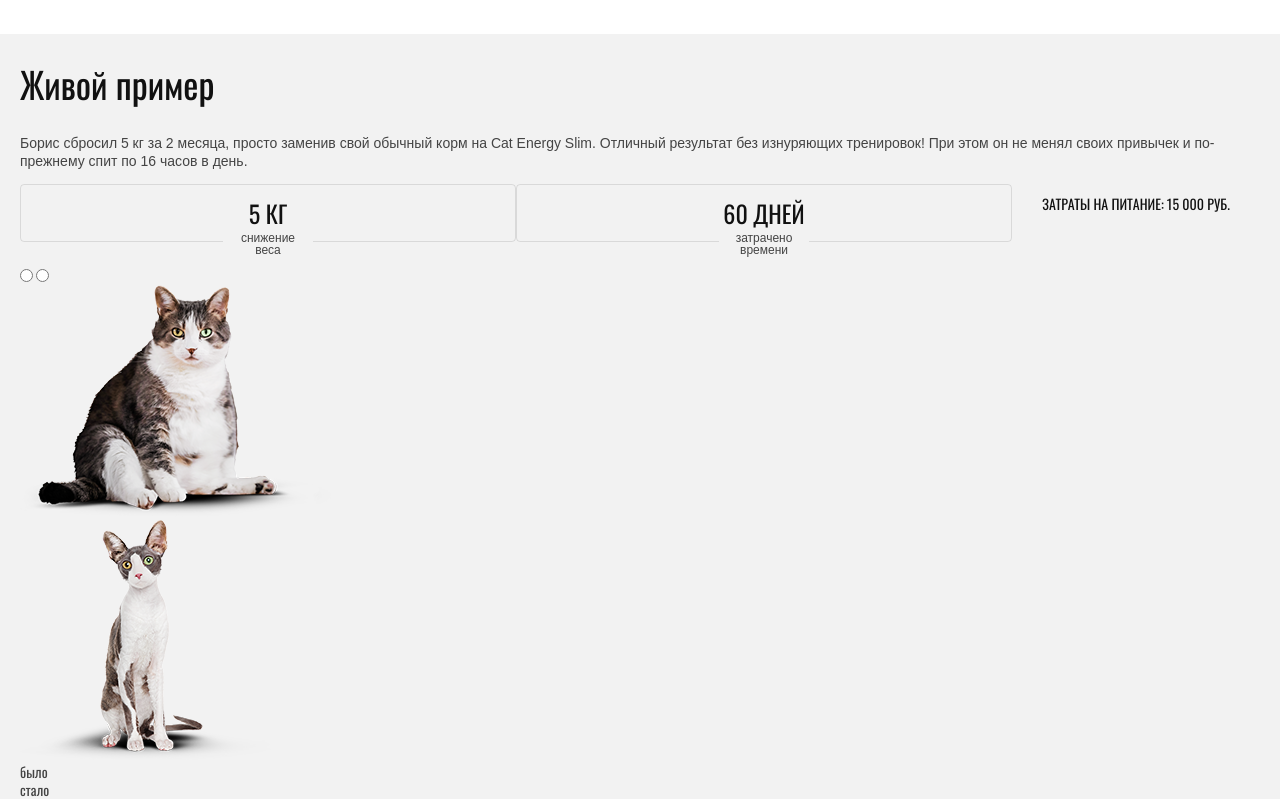
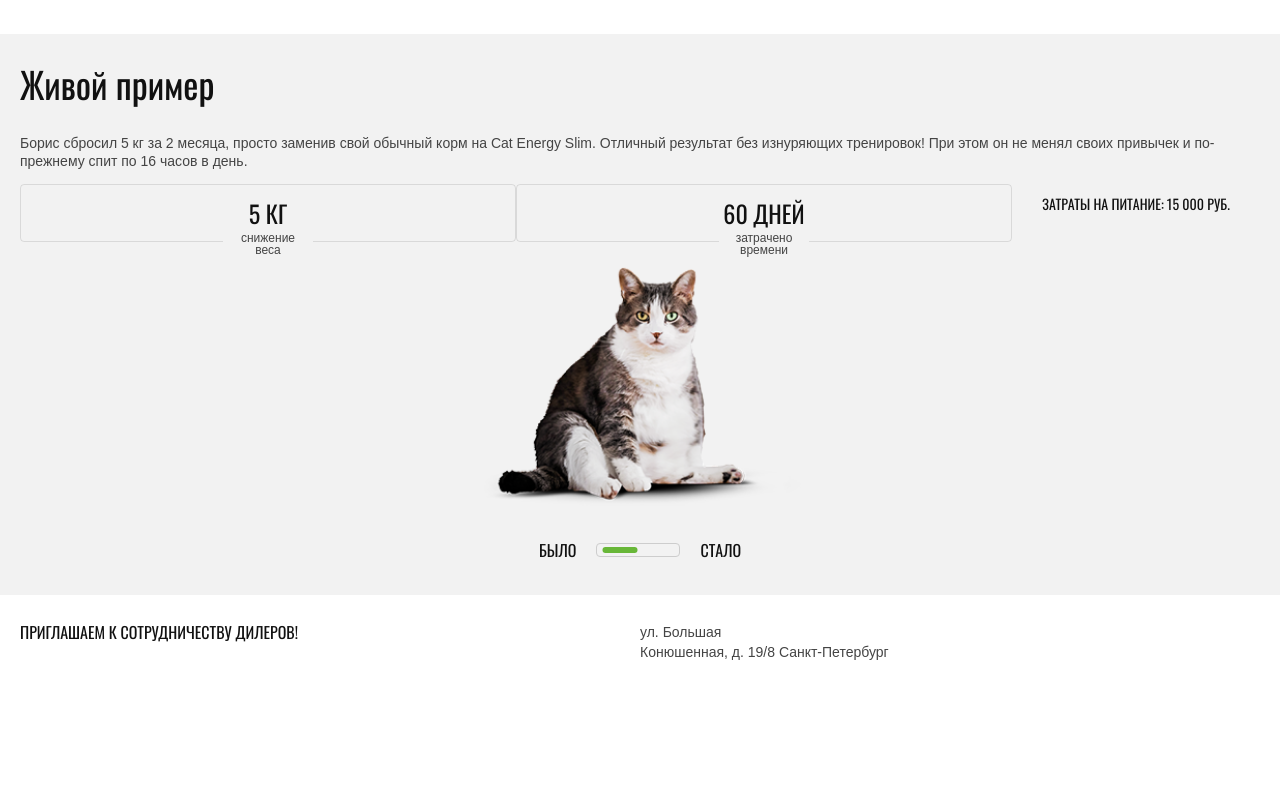
Before and after one commit to R3dfinger/cat_energy, a website: page source/index.html in a window 1280 px wide. Shown: the part 1453-2253 px from the top of the page. After the commit the page ends 2142 px from the top, so only its background shows below. Drawn offline with nearby package versions, Linux system fonts and the light colour scheme; files that its build step writes are made by us from their sources.

Commit message:
Верстка карты

```diff
--- a/source/index.html
+++ b/source/index.html
@@ -140,10 +140,10 @@
                     <p class="example__cost">затраты на питание: 15 000 руб.</p>
                 </div>
                 <div class="example__slider slider">
-                    <input class="slider__input slider__input--before" type="radio" name="cat" id="cat-before">
-                    <input class="slider__input slider__input--after" type="radio" name="cat" id="cat-after">
+                    <input class="visually-hidden slider__input--before" type="radio" name="cat" id="cat-before" checked>
+                    <input class="visually-hidden slider__input--after" type="radio" name="cat" id="cat-after">
                     <div class="slider__items">
-                        <div class="slider__item slider__item--before">
+                        <div class="slider__item slider__item--before" id="slide1">
                             <picture>
                                 <img class="slider__img" src="img/before-mobile.png" srcset="img/before-mobile@2x.png 2x" alt="Кот до">
                             </picture>
@@ -157,14 +157,26 @@
                     <div class="slider__controls">
                         <label class="slider__control slider__control--before" for="cat-before">было</label>
                         <div class="slider__bar">
-
+                            <span class="slider__bar-scale"></span>
                         </div>
                         <label class="slider__control slider__control--after" for="cat-after">стало</label>
                     </div>
                 </div>
+            </div>
+        </section>
+
+        <section class="contact">
+            <h2 class="visually-hidden">Где мы находимся и карта</h2>
+            <div class="contact__wrapper container">
+                <p class="contact__text">приглашаем к сотрудничеству дилеров!</p>
+                <p class="contact__adress">ул. Большая<br> Конюшенная, д. 19/8
+                    Санкт-Петербург</p>
+            </div>
+            <div class="contact__map">
 
             </div>
         </section>
+
     </main>
     <script src="js/script.js"></script>
 </body>
--- /dev/null
+++ b/source/sass/blocks/contact.scss
@@ -0,0 +1,23 @@
+.contact__wrapper {
+    display: flex;
+    justify-content: space-between;
+    padding-top: 27px;
+    padding-bottom: 27px;
+}
+.contact__text {
+    width: 50%;
+    padding-right: 15px;
+    margin: 0;
+    font-size: 16px;
+    line-height: 20px;
+    text-transform: uppercase;
+    color: $color-title;
+
+}
+
+.contact__adress {
+    width: 50%;
+    margin: 0;
+    font-family: $second-font;
+    line-height: 20px;
+}
--- a/source/sass/blocks/example.scss
+++ b/source/sass/blocks/example.scss
@@ -53,7 +53,66 @@
     margin-left: auto;
     margin-right: auto;
 
+    margin-bottom: 40px;
+
     color: $color-title;
     line-height: 20px;
     text-transform: uppercase;
 }
+.slider__items {
+    text-align: center;
+    margin-bottom: 30px;
+}
+.slider__item {
+    display: none;
+}
+.slider__img {
+    height: 240px;
+}
+
+.slider__input--before:checked ~ .slider__items .slider__item--before,
+.slider__input--after:checked ~ .slider__items .slider__item--after {
+    display: block;
+}
+
+.slider__controls {
+    display: flex;
+    align-items: center;
+    justify-content: center;
+    padding-bottom: 35px;
+}
+.slider__control {
+    text-transform: uppercase;
+    font-size: 16px;
+    line-height: 20px;
+    color: $color-title;
+
+    cursor: pointer;
+}
+.slider__bar {
+    position: relative;
+
+    width: 84px;
+    height: 14px;
+    border: 1px solid #cdcdcd;
+    border-radius: 4px;
+    margin-left: 20px;
+    margin-right: 20px;
+}
+.slider__bar-scale {
+    position: absolute;
+
+    top:50%;
+    left:50%;
+    transform: translate(-50%, -50%);
+    left: 23px;
+
+    width: 35px;
+    height: 6px;
+    border-radius: 3px;
+    background-color: $color-bg-icon;
+    transition: all .3s ease;
+}
+.slider__input--after:checked ~ .slider__controls .slider__bar-scale {
+    left: 58px;
+}
--- a/source/sass/style.scss
+++ b/source/sass/style.scss
@@ -12,3 +12,4 @@
 @import "blocks/programm.scss";
 @import "blocks/features.scss";
 @import "blocks/example.scss";
+@import "blocks/contact.scss";
```
